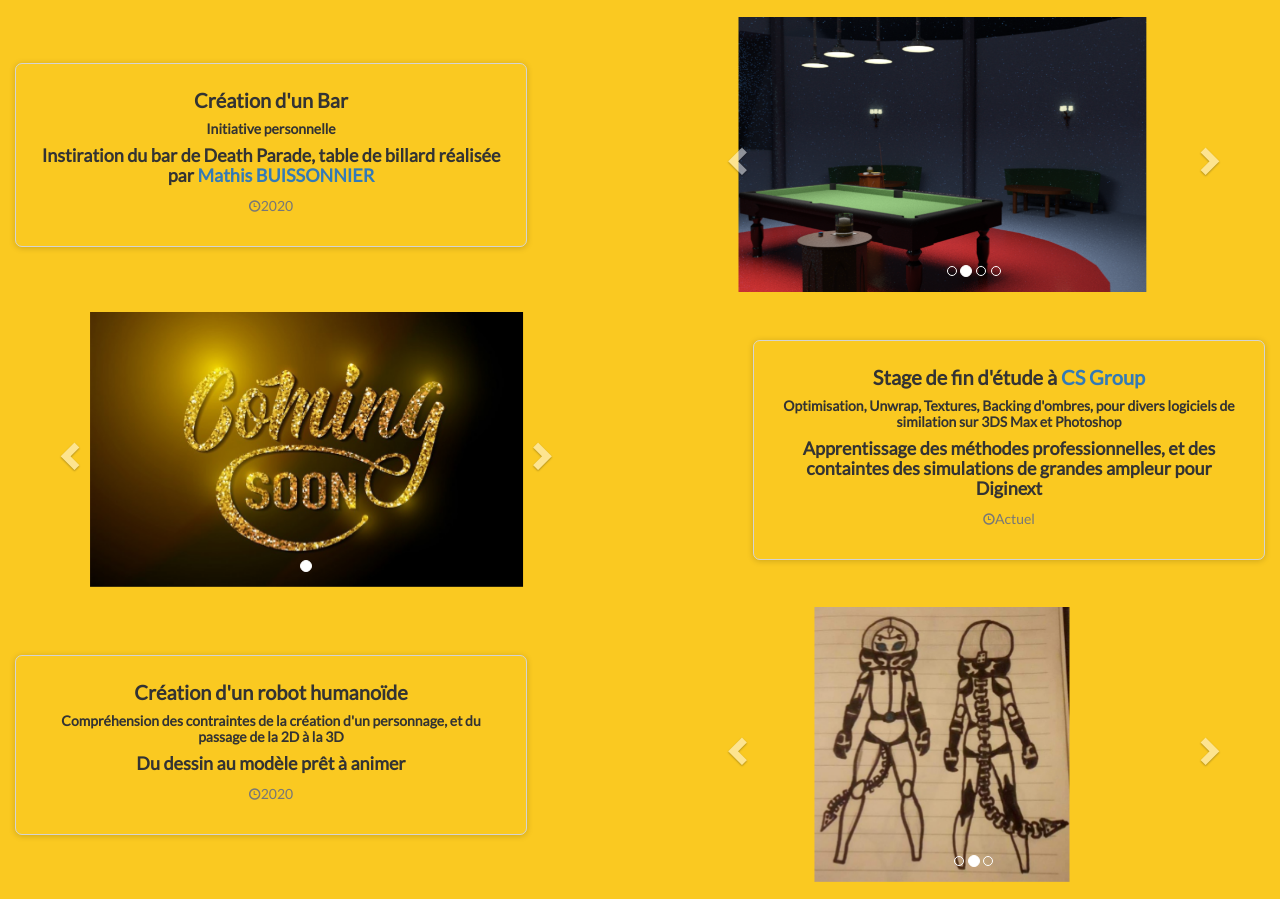
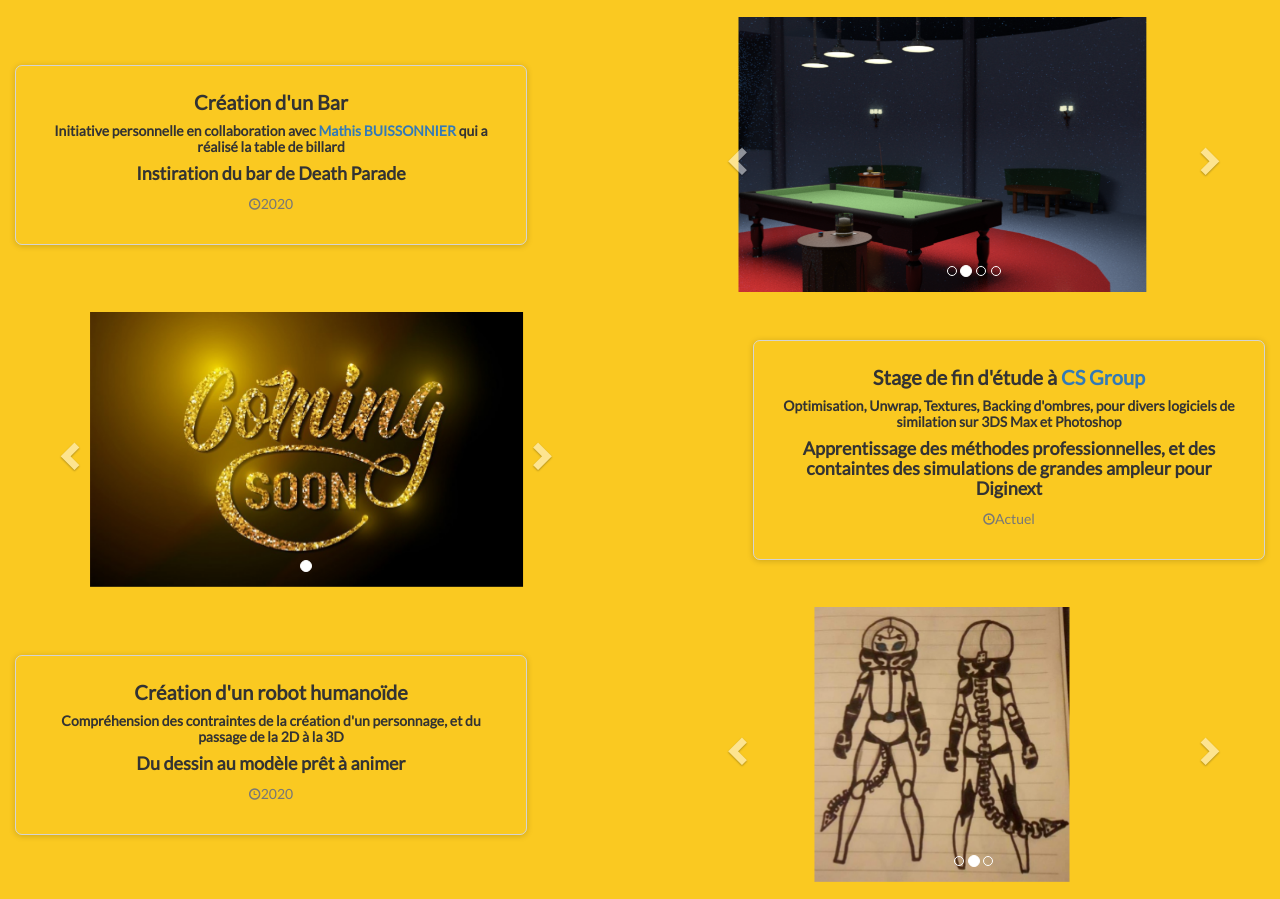
Before and after one commit to Laurine-Redin/portfolio.fr, a plain HTML site: page index.html in a window 1280 px wide. Shown: the part 1284-2183 px from the top of the page. Drawn offline with nearby package versions, Linux system fonts and the light colour scheme.

Commit message:
Add files via upload

```diff
--- a/index.html
+++ b/index.html
@@ -112,8 +112,8 @@
 						<div class="timeline-panel">
 							<div class="timeline-heading">
 								<h3>Création d'un Bar</h3>
-								<h5>Initiative personnelle</h5>
-								<h4>Instiration du bar de Death Parade, table de billard réalisée par <a href="">Mathis BUISSONNIER</a></h5></h4>
+								<h5>Initiative personnelle en collaboration avec <a href="">Mathis BUISSONNIER</a> qui a réalisé la table de billard</h5>
+								<h4>Instiration du bar de Death Parade</h4>
 								<p class="text-muted"><small class="glyphicon glyphicon-time"></small>2020</p>
 							</div>
 						</div>
```
